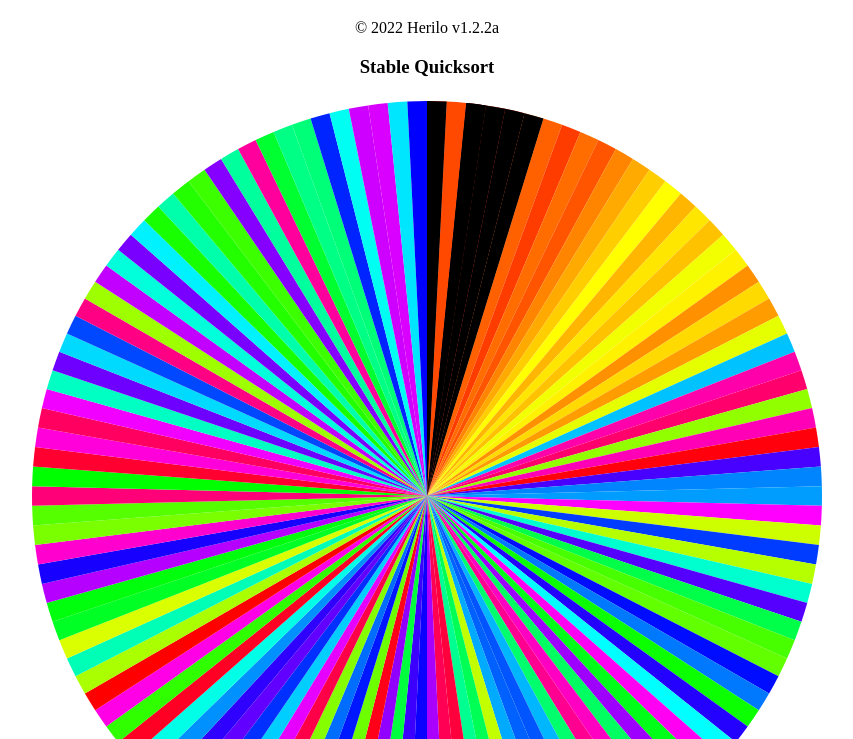
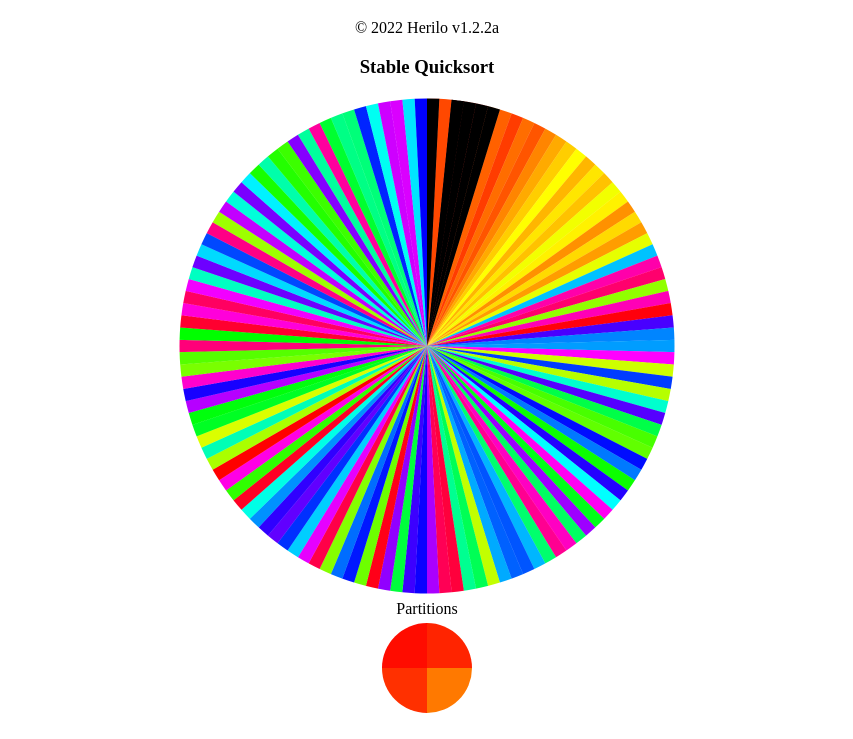
Before and after one commit to iiHerilo/Infinisort, a plain HTML site: page index.html in a window 1280 px wide. Shown: the part 61-800 px from the top of the page, without its empty margins (213-1066 px from the left). Drawn offline with Linux system fonts and the light colour scheme.

Commit message:
Make canvas size dynamic

```diff
--- a/index.html
+++ b/index.html
@@ -20,6 +20,10 @@
             }
             canvas {
                 border: 0px solid #000000;
+                max-width:100%;
+                max-height:100%;
+                height: auto;
+                width:  auto;
             }
         </style>
     </head>
@@ -34,7 +38,7 @@
             <h3 id="current">
                 Welcome to Infinisort!
             </h3>
-            <canvas id="maincanv" width="800" height="800"> </canvas>
+            <canvas id="maincanv" width="1000" height="1000" style="height:70%"> </canvas>
             <br>
             <div id="auxiliary">
                 <span id="auxsub">AUX:</span><br>
--- a/main.js
+++ b/main.js
@@ -1,4 +1,8 @@
 function init() {
+    element(ID.main).style.height = element(ID.main).getAttributeNode('height').value;
+    element(ID.main).style.width = element(ID.main).getAttributeNode('width').value;
+    window.addEventListener('resize', clamp)
+    clamp();
     console.info("CONFIG: %o", CFG);
     max = CFG.default_array_length;
     data = sequence(0, max);
@@ -17,6 +21,8 @@ function init() {
     element("version").innerHTML = CFG.version;
     halt(CFG.wait_time);
     draw();
+    console.info(window.innerHeight);
+    console.info(window.innerWidth)
 }
 
 function draw() {
@@ -62,3 +68,24 @@ function draw() {
 
     window.requestAnimationFrame(draw);
 }
+
+function clamp() {
+    var wh = window.innerHeight;
+    var ww = window.innerWidth;
+    var calcHeight = window.getComputedStyle(element(ID.main)).getPropertyValue('height');
+    calcHeight = parseInt(calcHeight.substring(0, calcHeight.length-2));
+
+    if (wh < ww) {
+        element(ID.main).style.height = `${wh - 300}px`;
+        element(ID.main).style.width = `${wh - 300}px`;
+        console.log(`${wh - 300}px`)
+    }
+    else if (calcHeight > ww){
+        element(ID.main).style.height = `auto`;
+        element(ID.main).style.width = `auto`;
+    }
+
+    element();
+}
+
+window.onresize = clamp;
```
